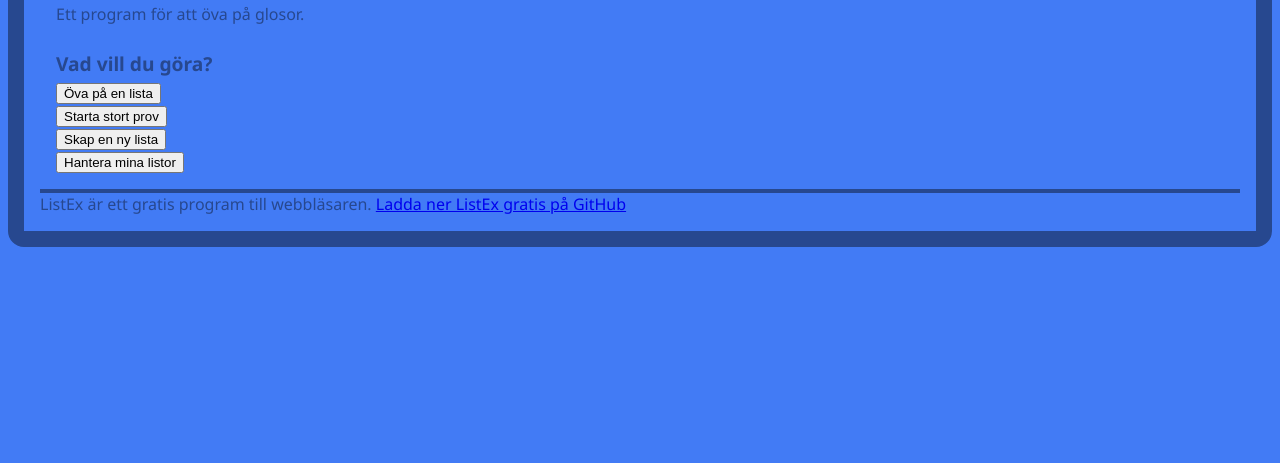
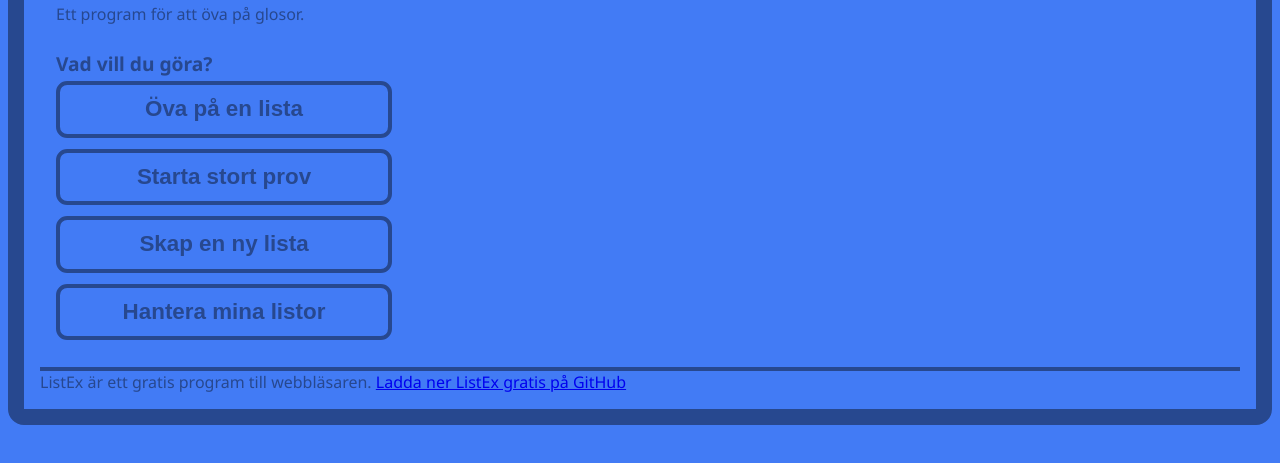
Before and after one commit to WebDevSwe/listex, a plain HTML site: page Assets/index.html in a window 1280 px wide. Shown: the part 141-604 px from the top of the page. Drawn offline with nearby package versions, Linux system fonts and the light colour scheme.

Commit message:
Set styling on buttons

```diff
--- a/Assets/css/style.css
+++ b/Assets/css/style.css
@@ -75,3 +75,22 @@ footer{
 .lis-main-nav ul {
     list-style: none;
 }
+
+.lis-main-nav button{
+    border: solid .2em var(--main-txt-color);
+    border-radius: .5em;
+    background-color: var(--main-bg-color);
+    color: var(--main-txt-color);
+    font-size: 1.4em;
+    font-weight: bold;
+    padding: 0.5em 1.5em;
+    margin-bottom: 0.5em;
+    width: 15em;
+    cursor: pointer;
+}
+
+.lis-main-nav button:hover{
+    background-color: var(--main-txt-color);
+    color: var(--main-bg-color);
+    border-color: var(--main-txt-color);
+}
```
